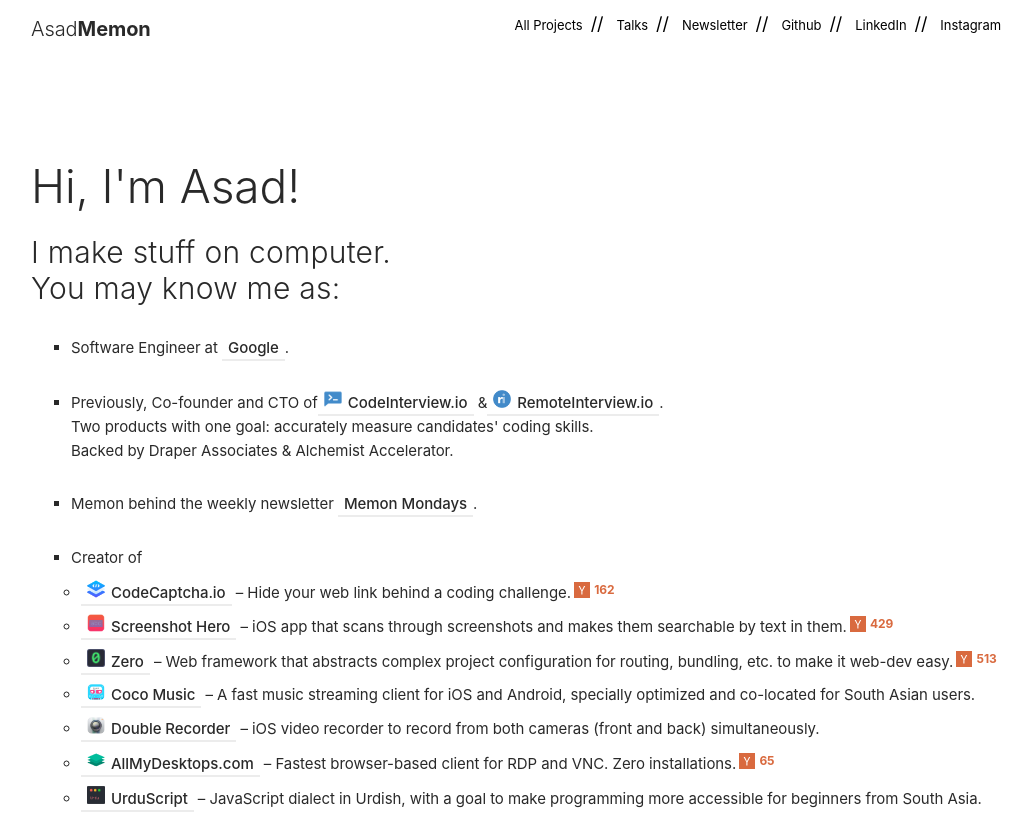
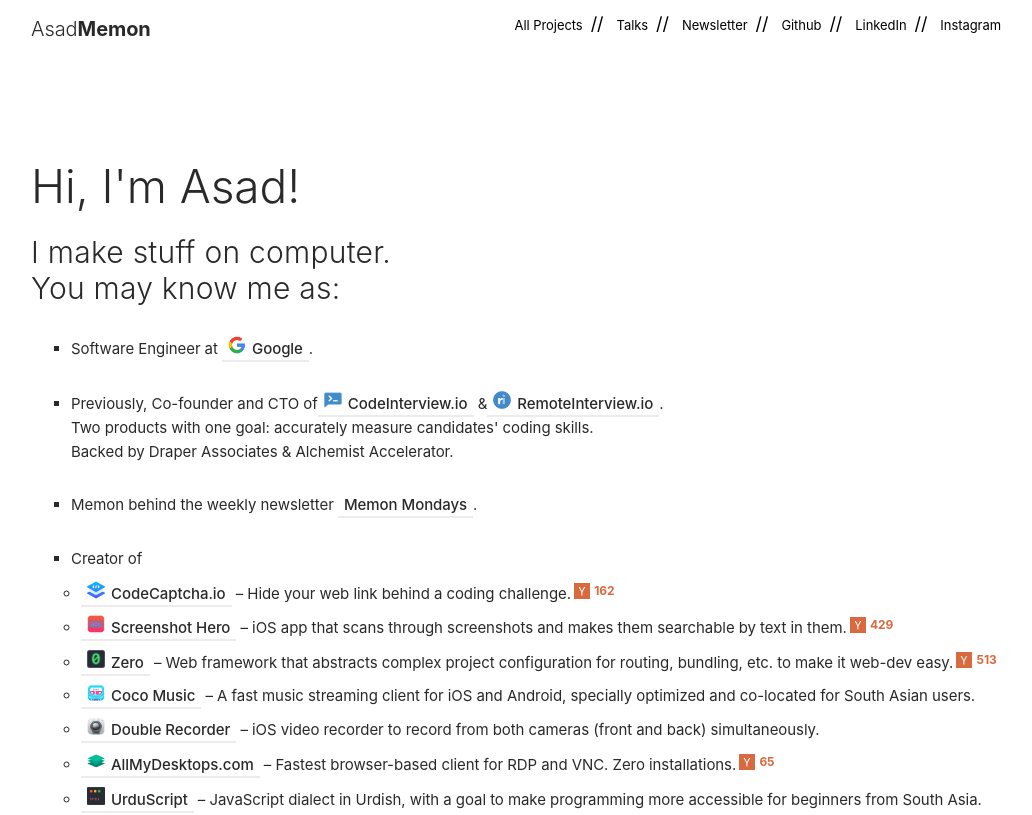
Before and after one commit to asadm/asadm.github.io, a Next.js app: page / in a window 1280 px wide. Shown: the top 815 px of the page, without its empty margins (124-1156 px from the left). Built offline with nearby package versions, Linux system fonts and the light colour scheme.

Commit message:
added google logo

```diff
--- a/pages/index.js
+++ b/pages/index.js
@@ -17,7 +17,7 @@
       </h1>
       <h2>I make stuff on computer.<br />You may know me as:</h2>
       <ul id="homepage-projects">
-        <li>Software Engineer at <a href="http://google.com/" target="_blank" className="project-link">Google</a>.</li>
+        <li>Software Engineer at <a href="http://google.com/" target="_blank" className="project-link"><img src="/assets/img/icons/google.png" />Google</a>.</li>
         <li>Previously, Co-founder and CTO of
           <a href="https://codeinterview.io" target="_blank" className="project-link"><img src="/assets/img/icons/ci.png" />CodeInterview.io</a> &
           <a href="https://remoteinterview.io" target="_blank" className="project-link"><img src="/assets/img/icons/ri.png" />RemoteInterview.io</a>.
```
Also changed, not shown: public/assets/img/icons/google.png (added).
